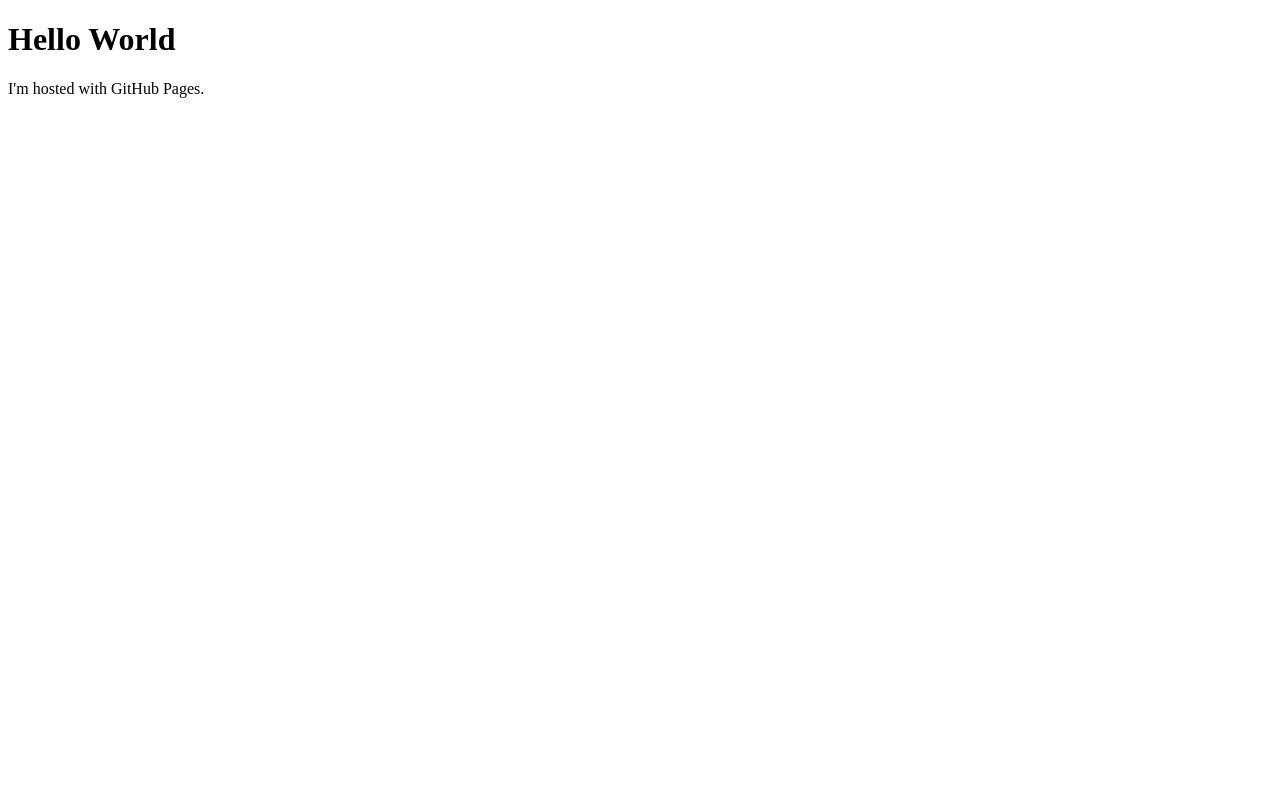
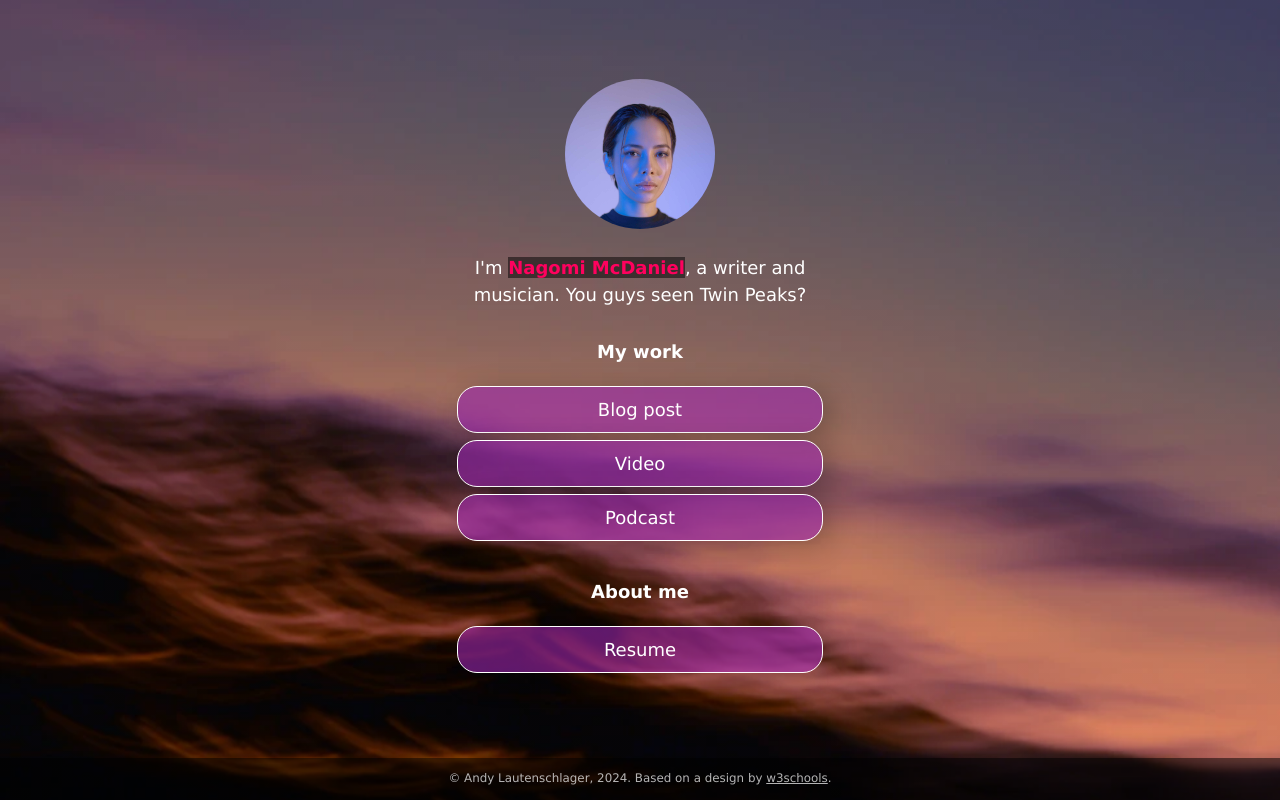
Before and after one commit to KyoungNamMoon/kyoungnammoon.github.io, a plain HTML site: page index.html in a window 1280 px wide. Drawn offline with Linux system fonts and the light colour scheme.

Commit message:
website setup

```diff
--- /dev/null
+++ b/css/style.css
@@ -0,0 +1,231 @@
+:root {
+    --primaryText: #fff;
+    --secondaryText: #ff015e;
+    --primary: rgba(156, 39, 176, .60);
+    --secondary: rgba(255, 1, 94, .60);
+    --buttonHover: rgba(156, 39, 176, .40);
+    --smallButtonHover: rgba(0, 0, 0, .25);
+}
+
+html {
+    box-sizing: border-box;
+    /* keeps button boxes within phone screen width */
+    -ms-text-size-adjust: 100%;
+    -webkit-text-size-adjust: 100%;
+    height: 100%;
+}
+
+*,
+*:before,
+*:after {
+    box-sizing: inherit;
+}
+
+body {
+    margin: 0;
+    min-height: 100%;
+    /* The image used for the site background. Try changing skyscape.jpg to stars.jpg. Put a replacement photo in the images folder and, in line 21 below, replace skyscape.jpg with yourbackgroundfilename.jpg */
+    /* The linear gradient darkens the image, like putting a sunglasses lens on top of it. If you want to darken the image even more, change 0.1 (both times) to 0.3 or higher */
+    background: linear-gradient(rgba(0, 0, 0, 0.1), rgba(0, 0, 0, 0.1)), url(../images/skyscape.jpg);
+    /* Prevents the browser from repeating or "tiling" the background image */
+    background-repeat: no-repeat;
+    background-position: center;
+    /* Freezes the image so that even the content scrolls down, the background stays put */
+    background-attachment: fixed;
+    /* Resizes the background image to cover the entire container */
+    background-size: cover;
+    font-family: Futura, Verdana, sans-serif;
+    line-height: 1.5;
+    font-size: 18px;
+    display: flex;
+    flex-direction: column;
+    justify-content: space-around;
+    align-items: center;
+}
+
+h1 {
+    font-size: 1em;
+}
+
+h2 {
+    font-size: 1em;
+    margin-bottom: 0;
+}
+
+img {
+    margin: .5em 1em;
+    /* border: 1px solid #ccc; */
+    border-radius: 50%;
+    height: 150px;
+    max-width: 100%;
+    object-fit: cover;
+    /* Resizes the image to cover the entire container */
+}
+
+.container {
+    text-align: center;
+    width: 100%;
+    padding: 0;
+    margin-right: auto;
+    margin-left: auto;
+    flex: 1;
+    display: flex;
+    flex-direction: column;
+    justify-content: center;
+}
+
+.image-container {
+    text-align: center;
+    width: 100%;
+}
+
+.main-text-color {
+    color: var(--primaryText);
+}
+
+.name {
+    color: var(--secondaryText);
+}
+
+.name strong {
+    background-color: rgba(0, 0, 0, 0.50);
+}
+
+.section-header {
+    padding-top: .5em;
+}
+
+.button,
+.intro,
+.links-container,
+.slidedown,
+.external-link {
+    width: 100%;
+    min-width: 50%;
+    padding: .5em 1em;
+    text-decoration: none;
+    color: inherit;
+    text-align: center;
+}
+
+.button, .external-link {
+    border: 1px solid var(--primaryText);
+    border-radius: 20px;
+    box-shadow: 7px 6px 28px 1px rgba(0, 0, 0, 0.24);
+    overflow: hidden;
+    white-space: nowrap;
+    display: inline-block;
+    background-color: var(--primary);
+    cursor: pointer;
+    transition: 0.2s all;
+}
+
+.button:not(.highlight) {
+    background-color: var(--primary);
+}
+
+@media (hover: hover) {
+    .button:hover { background-color: var(--buttonHover); }
+}
+
+.button.highlight {
+    background-color: var(--secondary);
+}
+
+.button:active, .external-link:active {
+    transform: scale(0.98);
+    /* Scaling button to 0.98 to its original size */
+    box-shadow: 3px 2px 22px 1px rgba(0, 0, 0, 0.24);
+    /* Lowering the shadow */
+}
+
+.intro {
+    margin: 0 auto;
+}
+
+.section {
+    margin-top: 1em;
+}
+
+.slidedown {
+    margin: 0 auto;
+    padding: 0;
+    -webkit-transition: height .4s ease;
+    -o-transition: height .4s ease;
+    transition: height .4s ease;
+    overflow: hidden;
+    height: 0;
+}
+
+.external-link {
+    border: 1px solid var(--primaryText);
+    border-radius: 20px;
+    background-color: transparent;
+    display: flex;
+    align-items: center;
+    justify-content: center;
+    padding: 0;
+    margin: .5em auto 1.5em auto;
+    text-decoration: none;
+    color: inherit;
+    height: 2em;
+    width: 6em;
+}
+
+.external-link:hover {
+    background-color: var(--smallButtonHover)
+}
+
+.description {
+    display: flex;
+    text-align: left;
+    flex-direction: column;
+    padding: 0 .6em;
+}
+
+.description > p {
+    margin: .5em 0;
+}
+
+.footer {
+  font-size: .66em;
+  background-color: rgba(0, 0, 0, .5);
+  color: rgba(225, 225, 225, .8);
+  text-decoration: none;
+  width: 100%;
+  min-height: 3em;
+  display: flex;
+  align-items: center;
+  justify-content: center;
+  position: relative;
+}
+
+.footer a {
+    color: inherit;
+}
+
+/* Media queries allow you to change style properties according to the screen width. In this case, if the screen is AT LEAST 540 pixels wide (bigger than a standard phone), the .container resizes to 540 pixels and the buttons and intro resize to 85% of the container width */
+@media (min-width: 540px) {
+    .container {
+        max-width: 540px;
+    }
+
+    .button,
+    .intro,
+    .slidedown {
+        width: 85%;
+    }
+}
+
+/* If the screen is AT LEAST 768 pixels wide (standard tablet or larger), the .container resizes to 750 pixels and the buttons and intro resize to 40% of the container width */
+@media (min-width: 768px) {
+    .container {
+        max-width: 768px;
+    }
+
+    .button,
+    .intro,
+    .slidedown {
+        width: 40%;
+    }
+}
--- a/index.html
+++ b/index.html
@@ -1,7 +1,74 @@
 <!DOCTYPE html>
-<html>
-  <body>
-    <h1>Hello World</h1>
-    <p>I'm hosted with GitHub Pages.</p>
-  </body>
+<!-- This page is adapted from w3schools "How to make a link tree website https://www.w3schools.com/howto/howto_website_create_linktree.asp" -->
+<html lang="en">
+
+<head>
+  <meta charset="utf-8" />
+  <meta name="viewport" content="width=device-width, initial-scale=1" />
+  <!-- Add your name below -->
+  <title>Nagomi McDaniel</title>
+  <link rel="stylesheet" href="css/style.css">
+</head>
+
+<body class="main-text-color">
+  <!-- Content container. Everything except footer goes here -->
+  <div class="container">
+    <!-- Image and name container. Put your replacement photo—which you should crop to be square—in the images folder, then change the source attribute to images/yourportraitfilename.jpg. This path says, "Look in the images folder for yourportraitfilename.jpg." Be sure to change the alt text, too. -->
+    <div class="image-container">
+      <img src="images/portrait.jpg" alt="Photo by Art Hauntington">
+    </div>
+    <div class="intro">
+      I'm <span class="name"><strong>Nagomi McDaniel</strong></span>, a writer and musician. You guys seen Twin Peaks?
+    </div>
+    <div class="section-header">
+      <h1>My work</h1>
+    </div>
+    <!-- Replace the # inside of the href="#" with your links. -->
+    <div class="links-container">
+      <div class="button toggle">Blog post</div>
+      <div class="slidedown">
+        <div class="description">
+          <h2>Blog post title</h2>
+          <p>Here, add a short but appealing description of your blog post.</p>
+          <a href="#" class="external-link" target="_blank">Read</a>
+        </div>
+      </div>
+
+      <div class="button toggle">Video</div>
+      <div class="slidedown">
+        <div class="description">
+          <h2>Video title</h2>
+          <p>Add a short but appealing description of your video.</p>
+          <a href="#" class="external-link" target="_blank">Watch</a>
+        </div>
+      </div>
+
+      <div class="button toggle">Podcast</div>
+      <div class="slidedown">
+        <div class="description">
+          <h2>Podcast title</h2>
+          <p>Add a short but appealing description of your podcast</p>
+          <a href="#" class="external-link" target="_blank">Listen</a>
+        </div>
+      </div>
+    </div>
+
+    <!-- Replace # with PDF from Google Docs, or replace the entire section with whatever you want. Or delete it! Or add another section below it!-->
+    <div class="section-header">
+      <h1>About me</h1>
+    </div>
+
+    <div class="links-container">
+      <a href="https://drive.google.com" class="button" target="_blank">Resume</a>
+    </div>
+
+  </div>
+  <div class="footer">
+    <p>© Andy Lautenschlager, 2024. Based on a design by <a
+        href="https://www.w3schools.com/howto/howto_website_create_linktree.asp" target="_blank">w3schools</a>.
+    </p>
+  </div>
+  <script type="text/javascript" src="js/slider.js"></script>
+</body>
+
 </html>
--- /dev/null
+++ b/js/slider.js
@@ -0,0 +1,19 @@
+document.addEventListener("DOMContentLoaded", () => {
+  const a = document.querySelectorAll(".toggle");
+  a.forEach((e) => {
+    e.addEventListener("click", function () {
+      let slider = this.nextElementSibling;
+      if (slider.style.height) {
+        slider.style.height = null;
+        e.classList.remove("highlight");
+      } else {
+        document.querySelectorAll(".toggle.highlight").forEach((f) => {
+          f.classList.remove("highlight");
+          f.nextElementSibling.style.height = null;
+        });
+        e.classList.add("highlight");
+        slider.style.height = slider.scrollHeight + "px";
+      }
+    })
+  })
+})
```
Also changed, not shown: images/portrait.jpg (added), images/skyscape.jpg (added), images/stars.jpg (added), 1 other file.
